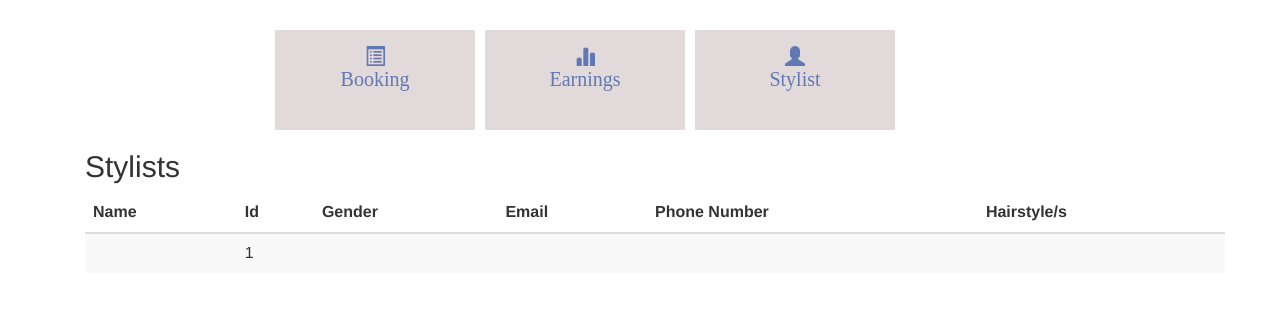
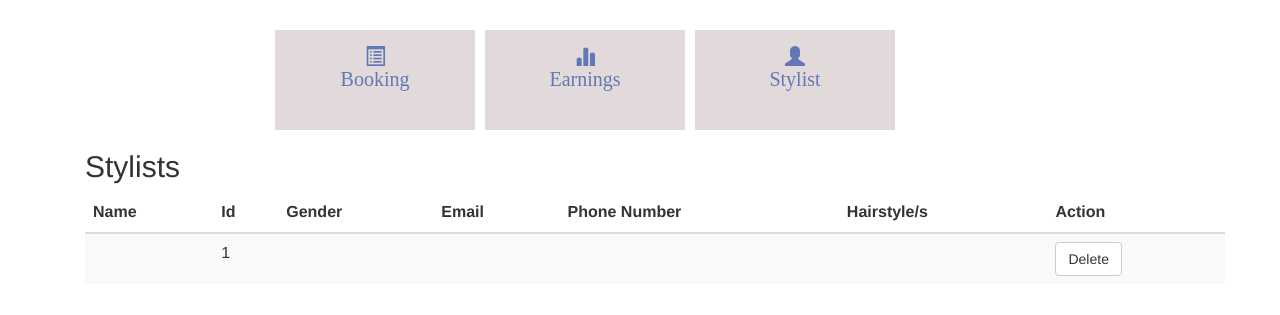
Before and after one commit to KorirC/salon, a CodeIgniter app: page /form/index.php/checkstylists/index in a window 1280 px wide. Shown: the part 52-367 px from the top of the page. Run offline with CodeIgniter, Linux system fonts and the light colour scheme; tables that the repository leaves empty or names only in its code hold one stand-in row (values such as "Sample post"); data that the repository does not hold is empty; some libraries are stand-ins or nearby versions; some web fonts are replaced.

Commit message:
The delete button

```diff
--- a/application/config/routes.php
+++ b/application/config/routes.php
@@ -57,13 +57,16 @@ $route['forms/gallery']='forms/gallery';
 $route['forms/services']='forms/services';
 
 //routes for admin checking stylists
+$route['delete_data']='checkstylists/delete_data';
 $route['admin_stylists']='checkstylists/index';
 $route['admin']='admin';
+
 // $route['forms/stylists']='forms/admin_stylists';
 
 //routes for admin checking bookings
 $route['admin_bookings']='checkbookings/index';
 $route['filter_by_date']='checkbookings/filter_by_date';
+
 // $route['forms/admin_bookings']='forms/admin_bookings';
 
 // routes for stylist
--- a/application/controllers/Checkstylists.php
+++ b/application/controllers/Checkstylists.php
@@ -7,6 +7,7 @@ class Checkstylists extends CI_Controller {
         $this->load->view('templates/topmenu');
         $this->load->view('forms/admin_stylists',$data);
       }
+      // function to display data
       public function displaydata()
       {
       $data['stylists']=$this->Admstylists->display_records();
@@ -14,6 +15,11 @@ class Checkstylists extends CI_Controller {
       $this->load->view('templates/topmenu');
       $this->load->view('forms/admin_stylists',$data);
       }
+      function delete_data() {
+        $id=$this->input->get('id');
 
+        $this->Admstylists->delete_data($id);
+        $this->index();
+      }
 
 }
--- a/application/models/Admbookings.php
+++ b/application/models/Admbookings.php
@@ -1,6 +1,6 @@
 <?php
 class Admbookings extends CI_Model{
-
+	//function to diplay records
    function display_records()
 	{
 	$query=$this->db->query("select * from booking_table");
@@ -13,4 +13,5 @@ class Admbookings extends CI_Model{
 	$query=$this->db->get_where("booking_table", array("date"=>$date));
 	return $query->result();
 	}
+
 }
--- a/application/models/Admstylists.php
+++ b/application/models/Admstylists.php
@@ -1,10 +1,13 @@
 <?php
 class Admstylists extends CI_Model{
-
+// function to display records
    function display_records()
 	{
 	$query=$this->db->query("select * from stylist_table");
 	return $query->result();
 	}
+	function delete_data($id){
+		$this->db->query("delete  from stylist_table where id='.$id.'");
+	}
 
 }
--- a/application/views/forms/admin_bookings.php
+++ b/application/views/forms/admin_bookings.php
@@ -43,6 +43,7 @@
             <td><?php echo $row->date;?></td>
             <td><?php echo $row->service;?></td>
             <td><a class="btn btn-success" href="/">Accept</a> <a class="btn btn-danger" href="/">Deny</a></td>
+
             </tr>
          <?php }
          ?>
--- a/application/views/forms/admin_stylists.php
+++ b/application/views/forms/admin_stylists.php
@@ -3,6 +3,7 @@
 <title>Stylists</title>
 <link href="<?php echo base_url("assets/css/bootstrap.css"); ?>" rel="stylesheet" type="text/css" />
 <link href="<?php echo base_url("assets/img"); ?>" rel="stylesheet" type="text/css" />
+<script src="https://ajax.googleapis.com/ajax/libs/jquery/1.12.0/jquery.min.js"></script>
 </head>
 <body>
 
@@ -13,31 +14,41 @@
   <table class="table table-striped">
     <thead>
       <tr>
+
     <th>Name</th>
     <th>Id</th>
     <th>Gender</th>
     <th>Email</th>
     <th>Phone Number</th>
     <th>Hairstyle/s</th>
-
+    <th>Action</th>
       </tr>
     </thead>
     <tbody>
     <?php
+
          foreach ($stylists as $row)
          {
             ?><tr>
+
             <td><?php echo $row->name;?></td>
             <td><?php echo $row->id;?></td>
             <td><?php echo $row->gender;?></td>
             <td><?php echo $row->email;?></td>
             <td><?php echo $row->phone_number;?></td>
             <td><?php echo $row->hairstyle;?></td>
+            <td> <a class="btn btn-default" href="<?=base_url('delete_data');?>">Delete</a> </td>
+
+
             </tr>
+
          <?php }
          ?>
     </tbody>
   </table>
+
+
 </div>
+
 </body>
 </html>
```
Also changed, not shown: application/controllers/Checkbookings.php (+2 -8 lines).
